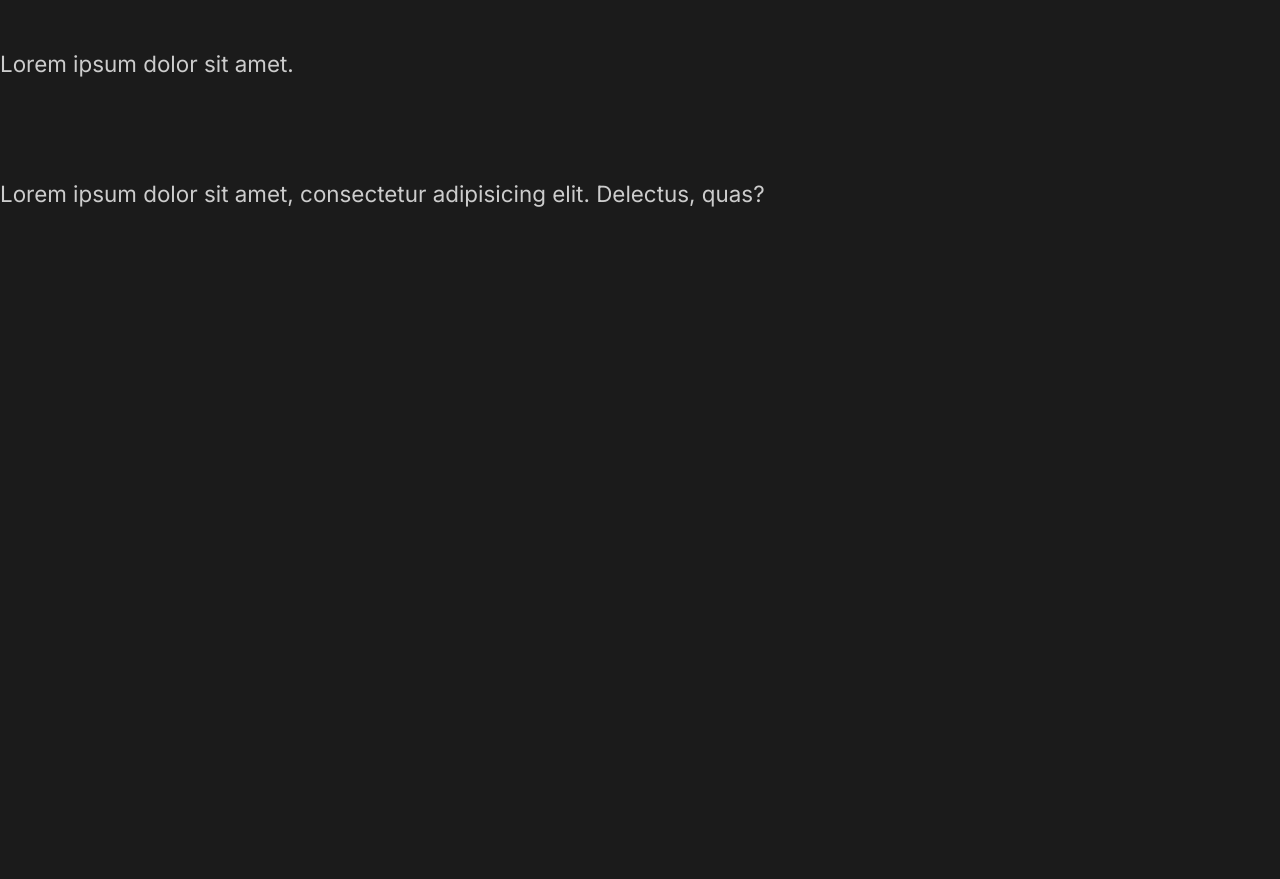
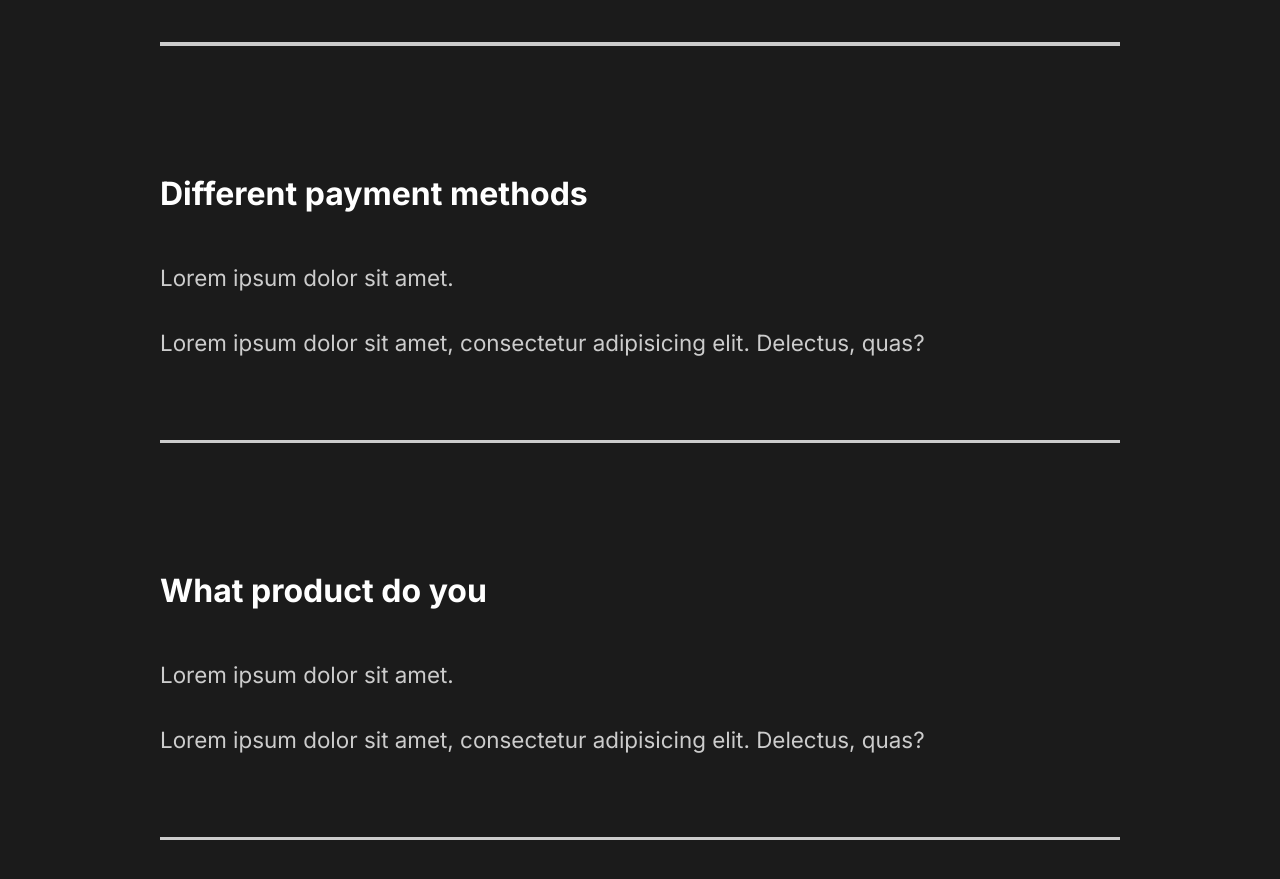
Before and after one commit to anshumanxda/react-practice-portfolio, a React (Create React App) app: page / in a window 1280 px wide. Shown: the part 3046-3925 px from the top of the page. Before the commit the page ends 3305 px from the top, so only its background shows below. Built offline with nearby package versions, Linux system fonts and the light colour scheme.

Commit message:
Styled Component: FaqSection

```diff
--- a/src/comonents/FaqSection.js
+++ b/src/comonents/FaqSection.js
@@ -1,8 +1,11 @@
 import React from "react";
+//style
+import styled from "styled-components";
+import { StyledAbout } from "../styles";
 
 const FaqSection = () => {
   return (
-    <div className="faq">
+    <StyledFaq>
       <h2>
         Any Questions <span>FAQ</span>
       </h2>
@@ -15,6 +18,7 @@
             quas?
           </p>
         </div>
+        <div className="faq-line"></div>
       </div>
       <div className="question">
         <h4>Daily Schedule?</h4>
@@ -25,6 +29,7 @@
             quas?
           </p>
         </div>
+        <div className="faq-line"></div>
       </div>
       <div className="question">
         <h4>Different payment methods</h4>
@@ -35,6 +40,7 @@
             quas?
           </p>
         </div>
+        <div className="faq-line"></div>
       </div>
       <div className="question">
         <h4>What product do you</h4>
@@ -45,9 +51,41 @@
             quas?
           </p>
         </div>
+        <div className="faq-line"></div>
       </div>
-    </div>
+    </StyledFaq>
   );
 };
 
+const StyledFaq = styled(StyledAbout)`
+  display: block;
+
+  span {
+    display: block;
+  }
+  h2 {
+    padding-bottom: 2rem;
+    font-weight: lighter;
+  }
+
+  .faq-line {
+    background: #cccccc;
+    height: 0.2rem;
+    margin: 2rem 0rem;
+    width: 100%;
+  }
+
+  .question {
+    padding: 3rem 0rem;
+    cursor: pointer;
+  }
+  .answer {
+    padding: 2rem 0rem;
+
+    p {
+      padding: 1rem 0rem;
+    }
+  }
+`;
+
 export default FaqSection;
--- a/src/comonents/GlobalStyle.js
+++ b/src/comonents/GlobalStyle.js
@@ -40,6 +40,7 @@
 }
 h4{
     font-weight: bold;
+    font-size: 2rem;
 }
 a{
 
```
